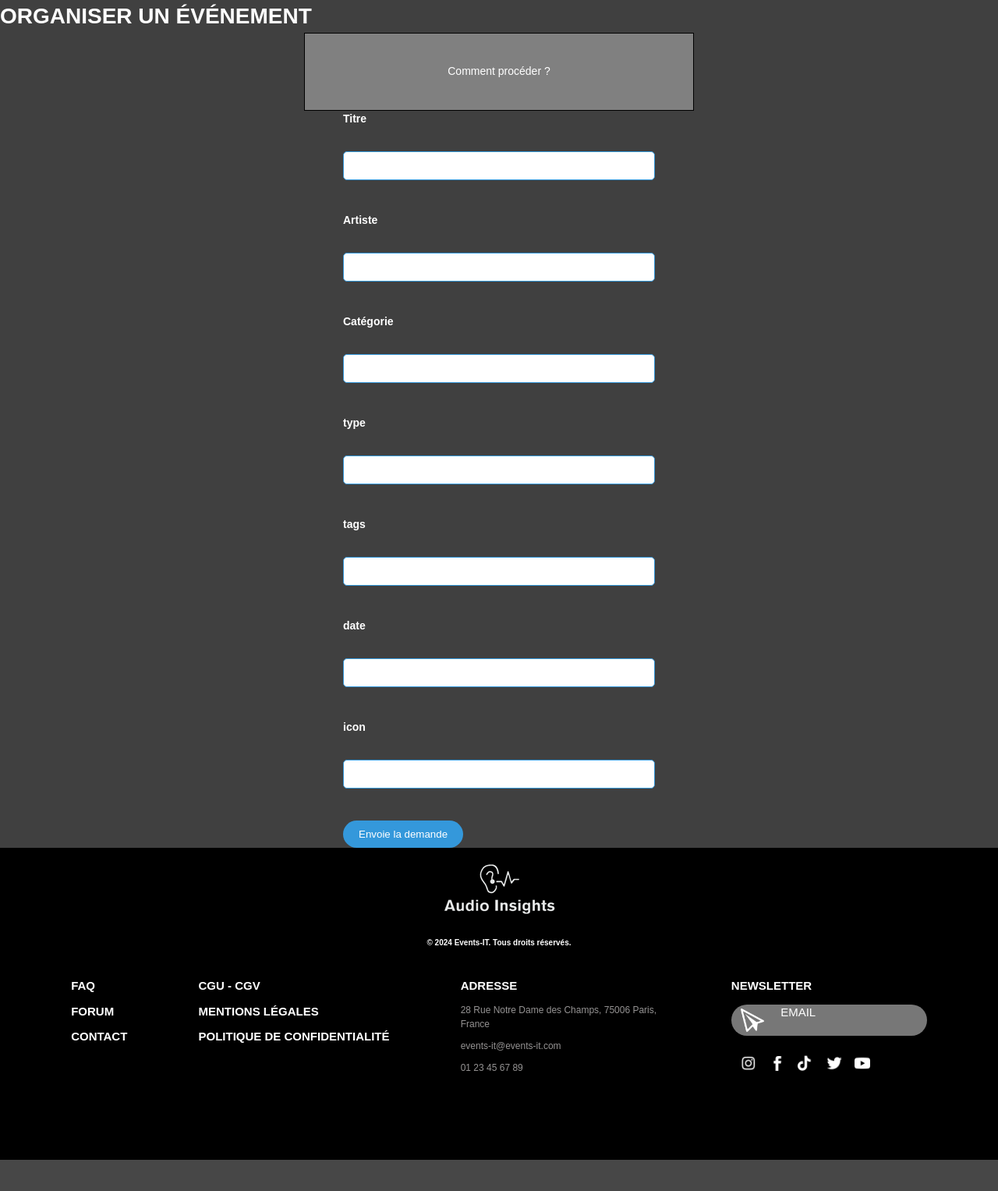
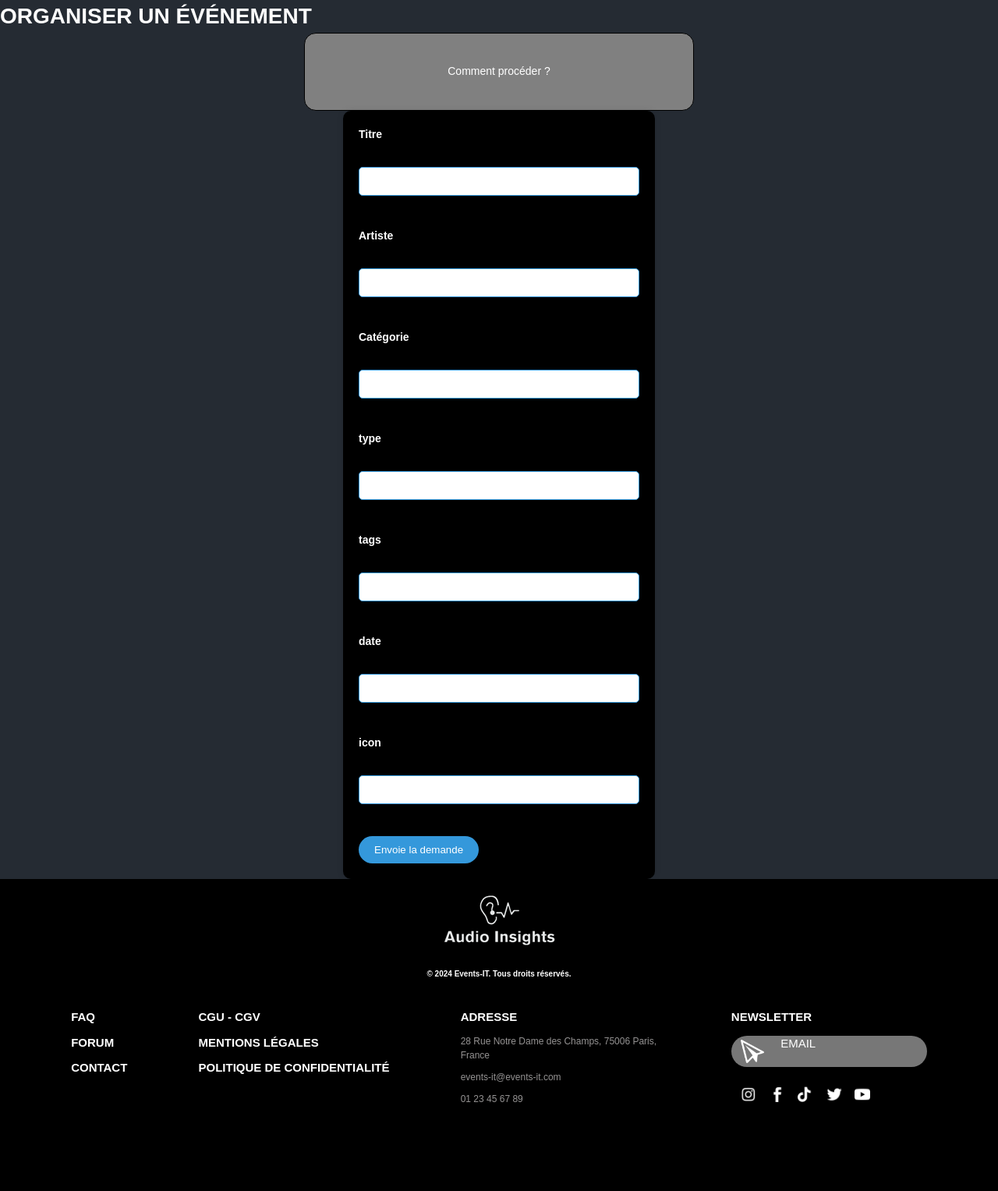
Before and after one commit to RunRanRua/Projet-APP-Web, a PHP site: page /htmls/organiserevent.html in a window 1280 px wide. Shown: the part 90-1617 px from the top of the page at 78% size. Before the commit the page ends 1577 px from the top, so only its background shows below. Run offline with PHP 8.4, Linux system fonts and the light colour scheme.

Commit message:
Update organiserevent.css

```diff
--- a/css/organiserevent.css
+++ b/css/organiserevent.css
@@ -148,7 +148,7 @@
 
 body {
     font-family: Arial, sans-serif;
-    background-color: #404040;
+    background-color: #252b33;
 
 }
 .window {
@@ -160,9 +160,11 @@ body {
     justify-content: center;
     align-items: center;
     margin: auto;
+    border-radius: 15px
 }
 .content {
     color: white; /* Texte en blanc */
+
 }
 h1 {
     color: white; /* Texte en blanc */
@@ -171,6 +173,10 @@ h1 {
 form {
     max-width: 400px;
     margin: 0 auto;
+    background-color: black; /* Ajout de la couleur de fond blanche */
+    padding: 20px; /* Ajout de la marge intérieure pour un meilleur espacement */
+    border-radius: 10px; /* Ajout des angles arrondis à la case */
+    box-shadow: 0 0 10px rgba(0, 0, 0, 0.1); /* Ajout d'une ombre pour mettre en évidence la case */
 }
 label {
     display: block;
```
